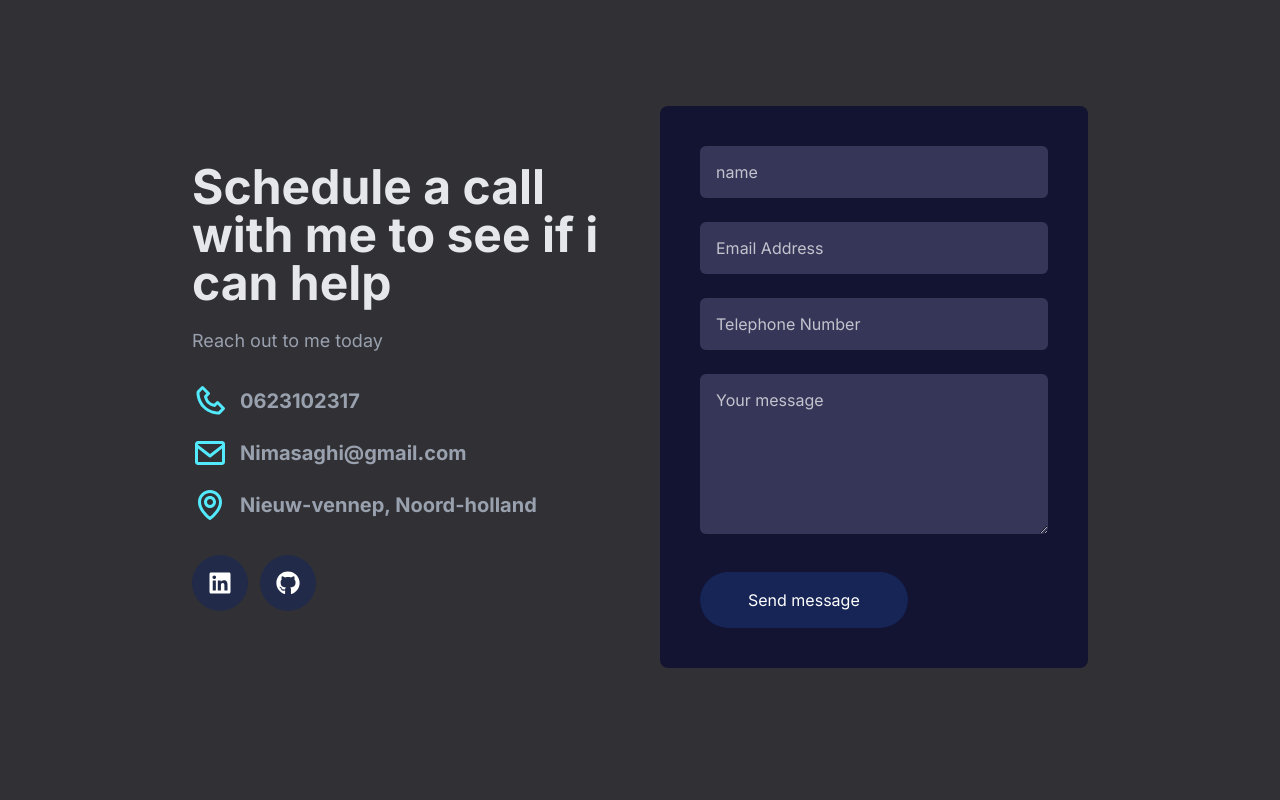
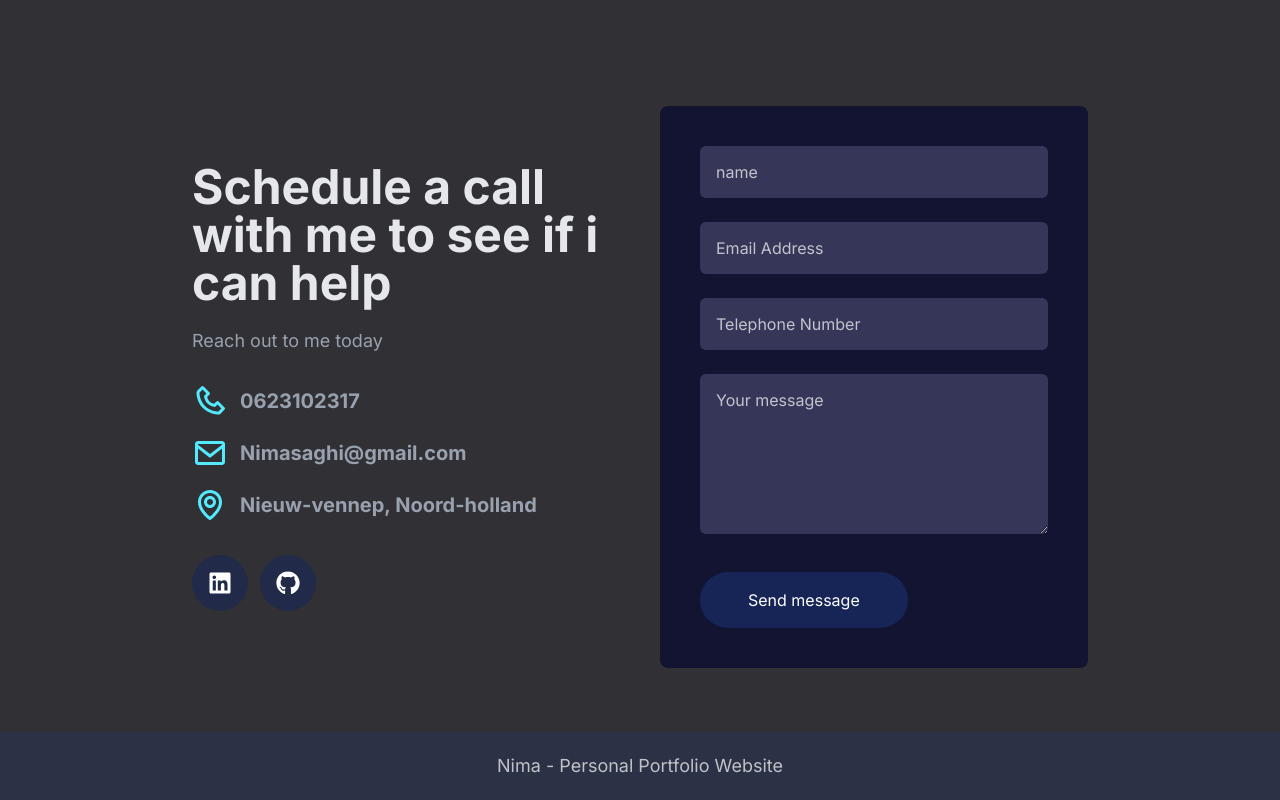
Before and after one commit to Nimasaghi-dev/Portfolio, a Next.js app: page / in a window 1280 px wide. Shown: the part 3266-4066 px from the top of the page. Before the commit the page ends 3998 px from the top, so only its background shows below. Built offline with nearby package versions, Linux system fonts and the light colour scheme.

Commit message:
feat:add footer

```diff
--- /dev/null
+++ b/components/Home/Footer/Footer.tsx
@@ -0,0 +1,11 @@
+import React from 'react'
+
+const Footer = () => {
+  return (
+    <div className='bg-blue-900/20 p-5'>
+        <h1 className='text-lg text-white/70 text-center'>Nima - Personal Portfolio Website</h1>
+    </div>
+  )
+}
+
+export default Footer
--- a/components/Home/Home.tsx
+++ b/components/Home/Home.tsx
@@ -4,6 +4,7 @@
 import Projects from './Projects/Projects'
 import Skills from './Skills/Skills'
 import Contact from './Contact/Contact'
+import Footer from './Footer/Footer'
 
 const Home = () => {
   return (
@@ -13,6 +14,7 @@
       <Projects />
       <Skills />
       <Contact />
+      <Footer />
     </div>
   )
 }
```
Also changed, not shown: doc.txt.
